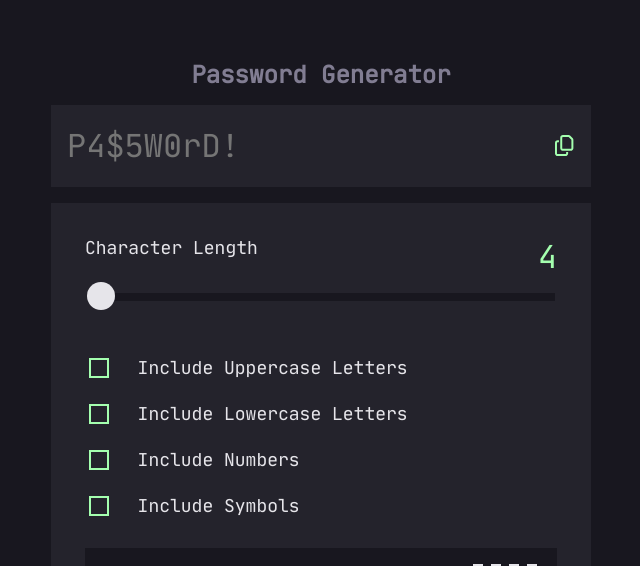
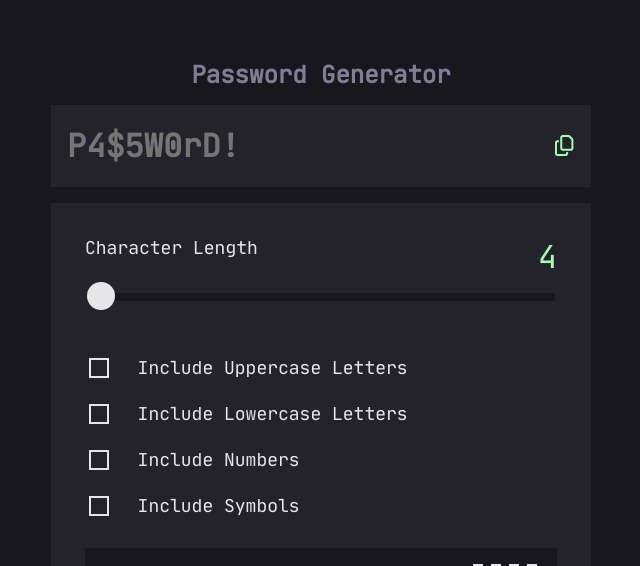
Before and after one commit to TheMathPires/password-generator, an Angular app: page / in a window 1280 px wide. Shown: the top 566 px of the page, without its empty margins (319-959 px from the left). Built offline with nearby package versions, Linux system fonts and the light colour scheme.

Commit message:
color changes

```diff
--- a/src/app/form/form.component.scss
+++ b/src/app/form/form.component.scss
@@ -100,7 +100,7 @@
         input[type="checkbox"] {
           -webkit-appearance: none;
           appearance: none;
-          border: 0.125rem solid #a4ffaf;
+          border: 0.125rem solid #E6E5EA;
           width: 1.25rem;
           height: 1.25rem;
           display: grid;
@@ -129,6 +129,7 @@
 
           &:checked {
             background-color: #a4ffaf;
+            border-color: #a4ffaf;
 
             &::before {
               transform: scale(1);
--- a/src/app/password-value/password-value.component.scss
+++ b/src/app/password-value/password-value.component.scss
@@ -21,6 +21,7 @@
       line-clamp: 2;
       -webkit-box-orient: vertical;
       padding-right: 3rem;
+      font-weight: bold;
     }
 
     fa-icon {
```
